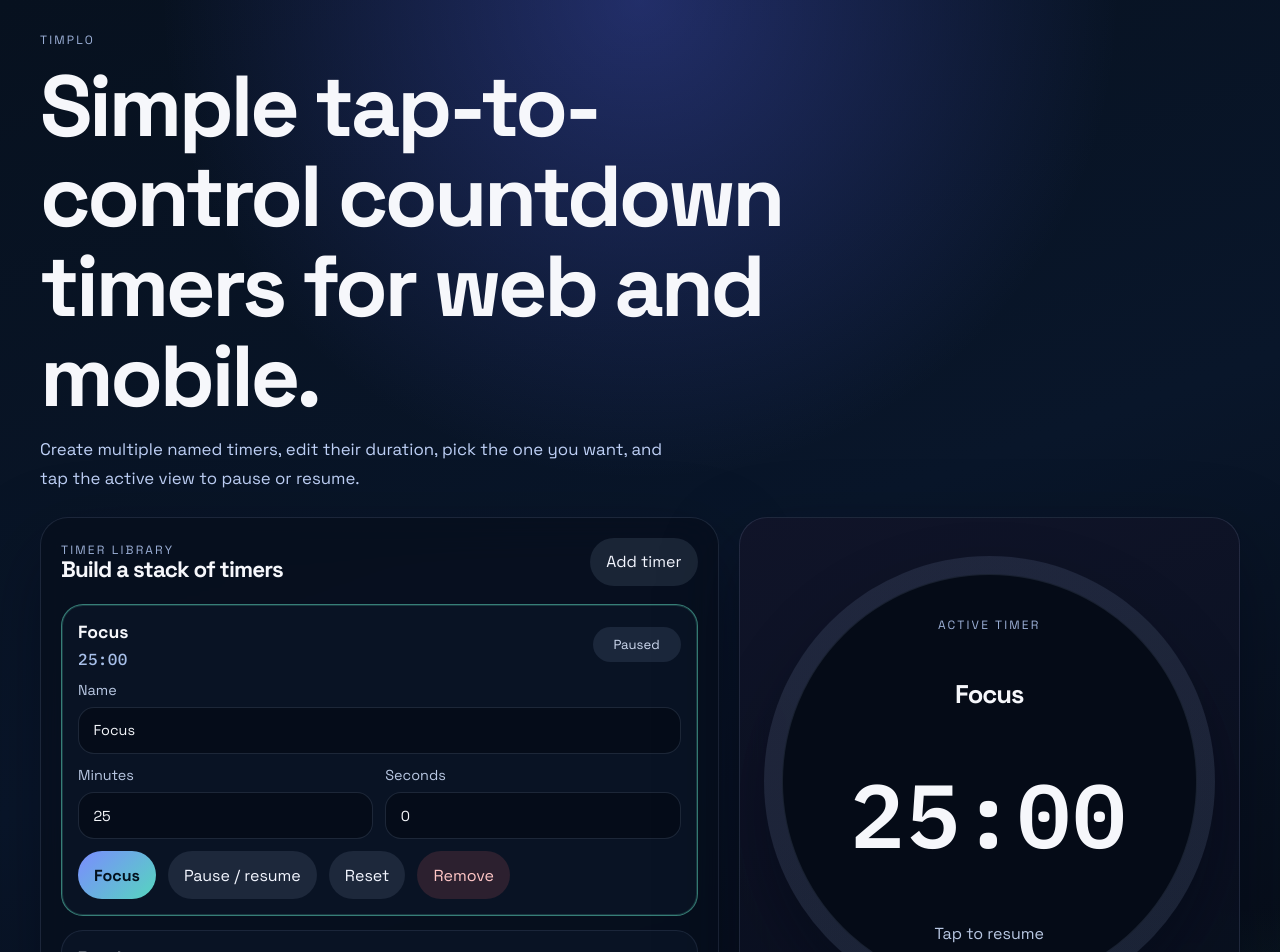
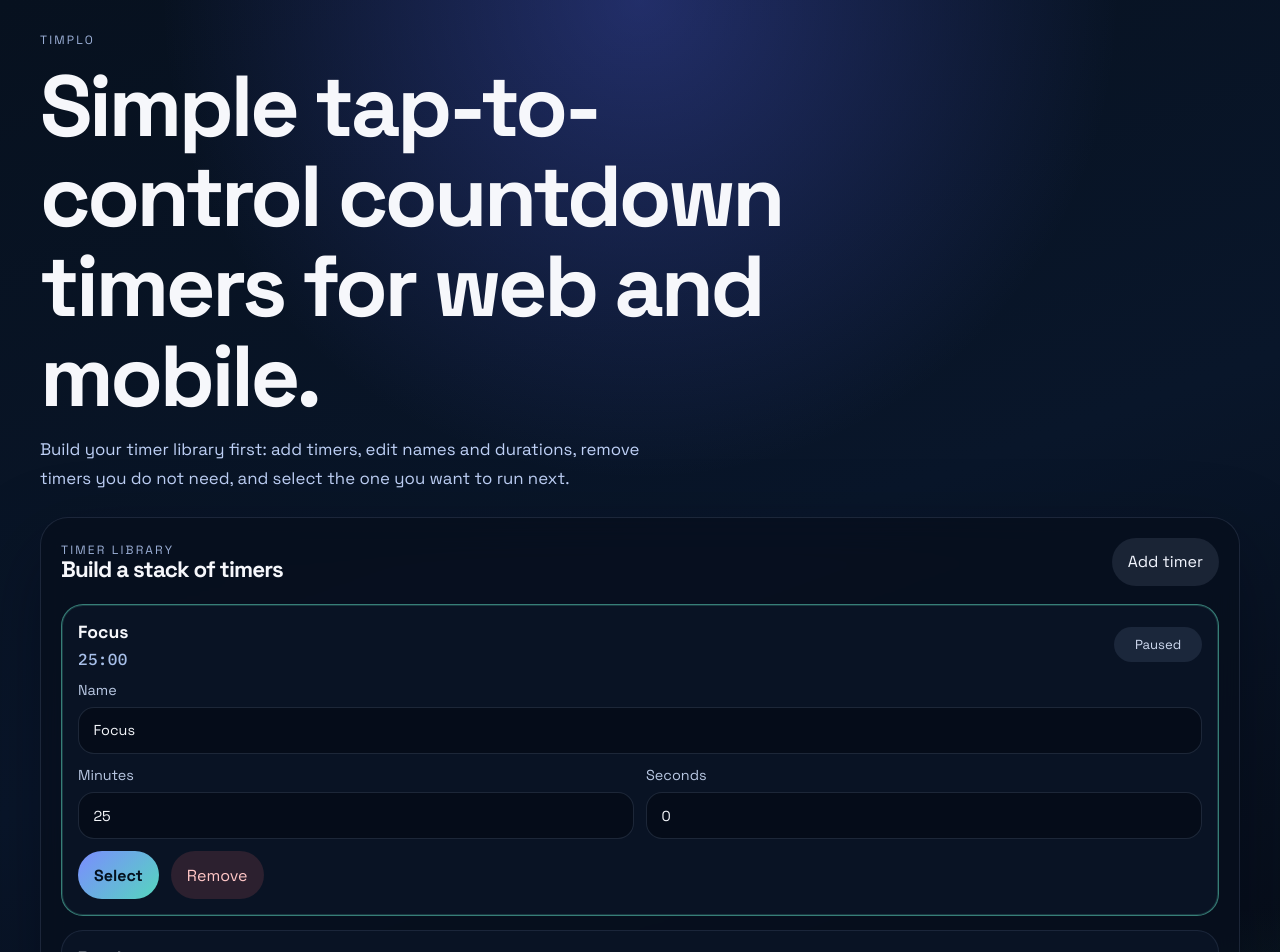
Before and after one commit to aleutheris/timplo, a React (Vite) app: page / in a window 1280 px wide. Shown: the top 952 px of the page. Built offline with nearby package versions, Linux system fonts and the light colour scheme.

Commit message:
BI-260003 implemented

```diff
--- a/src/App.tsx
+++ b/src/App.tsx
@@ -1,55 +1,45 @@
 import { useEffect, useMemo, useState } from 'react';
-import { Timer, clampDuration, createStarterTimers, createTimer, formatTime, loadTimers, saveTimers } from './timer';
+import { Timer, clampDuration, createTimer, formatTime, loadTimers, saveTimers } from './timer';
 import { TimerList } from './components/TimerList';
-import { TimerStage } from './components/TimerStage';
 
-const tickTimers = (timers: Timer[]): Timer[] =>
-  timers.map((timer) => {
-    if (!timer.isRunning || timer.remainingSeconds <= 0) {
-      return timer;
-    }
+const MAX_TIMERS = 10;
+const MAX_NAME_LENGTH = 15;
+const MAX_DURATION_SECONDS = 59 * 60 + 59;
+const MIN_DURATION_SECONDS = 1;
 
-    const nextRemainingSeconds = timer.remainingSeconds - 1;
+const normalizeName = (name: string) => name.trim().slice(0, MAX_NAME_LENGTH);
 
-    return {
-      ...timer,
-      remainingSeconds: nextRemainingSeconds,
-      isRunning: nextRemainingSeconds > 0,
-    };
-  });
+const keepDurationInRange = (seconds: number) =>
+  Math.min(MAX_DURATION_SECONDS, Math.max(MIN_DURATION_SECONDS, seconds));
 
 const App = () => {
   const [timers, setTimers] = useState<Timer[]>(loadTimers);
-  const [activeTimerId, setActiveTimerId] = useState<string | null>(null);
+  const [selectedTimerId, setSelectedTimerId] = useState<string | null>(null);
+
+  useEffect(() => {
+    setTimers((currentTimers) =>
+      currentTimers.map((timer) => (timer.isRunning ? { ...timer, isRunning: false } : timer)),
+    );
+  }, []);
 
   useEffect(() => {
     if (timers.length === 0) {
-      const starterTimers = createStarterTimers();
-      setTimers(starterTimers);
-      setActiveTimerId(starterTimers[0]?.id ?? null);
+      setSelectedTimerId(null);
       return;
     }
 
-    if (!activeTimerId || !timers.some((timer) => timer.id === activeTimerId)) {
-      setActiveTimerId(timers[0]?.id ?? null);
+    if (!selectedTimerId || !timers.some((timer) => timer.id === selectedTimerId)) {
+      setSelectedTimerId(timers[0]?.id ?? null);
     }
-  }, [activeTimerId, timers]);
+  }, [selectedTimerId, timers]);
 
   useEffect(() => {
     saveTimers(timers);
   }, [timers]);
 
-  useEffect(() => {
-    const intervalId = window.setInterval(() => {
-      setTimers((currentTimers) => tickTimers(currentTimers));
-    }, 1000);
-
-    return () => window.clearInterval(intervalId);
-  }, []);
-
-  const activeTimer = useMemo(
-    () => timers.find((timer) => timer.id === activeTimerId) ?? timers[0] ?? null,
-    [activeTimerId, timers],
+  const selectedTimer = useMemo(
+    () => timers.find((timer) => timer.id === selectedTimerId) ?? timers[0] ?? null,
+    [selectedTimerId, timers],
   );
 
   const patchTimer = (timerId: string, updater: (timer: Timer) => Timer) => {
@@ -61,7 +51,7 @@ const App = () => {
   const updateName = (timerId: string, name: string) => {
     patchTimer(timerId, (timer) => ({
       ...timer,
-      name,
+      name: normalizeName(name) || 'Timer',
     }));
   };
 
@@ -69,10 +59,10 @@ const App = () => {
     const parsedMinutes = Number.parseInt(minutes, 10);
 
     patchTimer(timerId, (timer) => {
-      const nextDurationSeconds = clampDuration(
+      const nextDurationSeconds = keepDurationInRange(clampDuration(
         Number.isFinite(parsedMinutes) ? parsedMinutes : 0,
         timer.durationSeconds % 60,
-      );
+      ));
 
       return {
         ...timer,
@@ -87,10 +77,10 @@ const App = () => {
     const parsedSeconds = Number.parseInt(seconds, 10);
 
     patchTimer(timerId, (timer) => {
-      const nextDurationSeconds = clampDuration(
+      const nextDurationSeconds = keepDurationInRange(clampDuration(
         Math.floor(timer.durationSeconds / 60),
         Number.isFinite(parsedSeconds) ? parsedSeconds : 0,
-      );
+      ));
 
       return {
         ...timer,
@@ -102,24 +92,22 @@ const App = () => {
   };
 
   const addTimer = () => {
+    if (timers.length >= MAX_TIMERS) {
+      return;
+    }
+
     const timer = createTimer({ name: `Timer ${timers.length + 1}`, minutes: 1, seconds: 0 });
 
     setTimers((currentTimers) => [...currentTimers, timer]);
-    setActiveTimerId(timer.id);
+    setSelectedTimerId(timer.id);
   };
 
   const removeTimer = (timerId: string) => {
     setTimers((currentTimers) => {
       const nextTimers = currentTimers.filter((timer) => timer.id !== timerId);
 
-      if (nextTimers.length === 0) {
-        const starterTimers = createStarterTimers();
-        setActiveTimerId(starterTimers[0]?.id ?? null);
-        return starterTimers;
-      }
-
-      if (activeTimerId === timerId) {
-        setActiveTimerId(nextTimers[0]?.id ?? null);
+      if (selectedTimerId === timerId) {
+        setSelectedTimerId(nextTimers[0]?.id ?? null);
       }
 
       return nextTimers;
@@ -127,47 +115,8 @@ const App = () => {
   };
 
   const selectTimer = (timerId: string) => {
-    setActiveTimerId(timerId);
-    patchTimer(timerId, (timer) => ({
-      ...timer,
-      remainingSeconds: timer.remainingSeconds > 0 ? timer.remainingSeconds : timer.durationSeconds,
-      isRunning: true,
-    }));
+    setSelectedTimerId(timerId);
   };
-
-  const toggleActiveTimer = () => {
-    if (!activeTimer) {
-      return;
-    }
-
-    patchTimer(activeTimer.id, (timer) => {
-      const resetRemainingSeconds = timer.remainingSeconds > 0 ? timer.remainingSeconds : timer.durationSeconds;
-
-      return {
-        ...timer,
-        remainingSeconds: resetRemainingSeconds,
-        isRunning: !timer.isRunning && resetRemainingSeconds > 0 ? true : !timer.isRunning,
-      };
-    });
-  };
-
-  const resetTimer = (timerId: string) => {
-    patchTimer(timerId, (timer) => ({
-      ...timer,
-      remainingSeconds: timer.durationSeconds,
-      isRunning: false,
-    }));
-  };
-
-  const normalizedActiveTimer = activeTimer
-    ? {
-        ...activeTimer,
-        progress:
-          activeTimer.durationSeconds === 0
-            ? 1
-            : 1 - activeTimer.remainingSeconds / activeTimer.durationSeconds,
-      }
-    : null;
 
   return (
     <main className="app-shell">
@@ -175,39 +124,32 @@ const App = () => {
         <p className="eyebrow">Timplo</p>
         <h1>Simple tap-to-control countdown timers for web and mobile.</h1>
         <p className="hero-copy">
-          Create multiple named timers, edit their duration, pick the one you want,
-          and tap the active view to pause or resume.
+          Build your timer library first: add timers, edit names and durations,
+          remove timers you do not need, and select the one you want to run next.
         </p>
       </section>
 
-      <section className="layout">
+      <section className="layout layout-library">
         <TimerList
-          activeTimerId={activeTimerId}
+          activeTimerId={selectedTimerId}
+          canAddTimer={timers.length < MAX_TIMERS}
           onAddTimer={addTimer}
           onDeleteTimer={removeTimer}
           onEditMinutes={updateMinutes}
           onEditName={updateName}
           onEditSeconds={updateSeconds}
-          onResetTimer={resetTimer}
           onSelectTimer={selectTimer}
-          onToggleTimer={toggleActiveTimer}
           timers={timers}
-        />
-
-        <TimerStage
-          activeTimer={normalizedActiveTimer}
-          onResetTimer={resetTimer}
-          onToggleTimer={toggleActiveTimer}
         />
       </section>
 
       <footer className="footer-note">
-        {activeTimer ? (
+        {selectedTimer ? (
           <span>
-            Active timer: <strong>{activeTimer.name}</strong> at {formatTime(activeTimer.remainingSeconds)}
+            Selected for next step: <strong>{selectedTimer.name}</strong> at {formatTime(selectedTimer.durationSeconds)}
           </span>
         ) : (
-          <span>No active timer yet.</span>
+          <span>No timer selected yet.</span>
         )}
       </footer>
     </main>
--- a/src/components/TimerList.tsx
+++ b/src/components/TimerList.tsx
@@ -2,27 +2,25 @@ import { Timer, formatTime } from '../timer';
 
 type TimerListProps = {
   activeTimerId: string | null;
+  canAddTimer: boolean;
   onAddTimer: () => void;
   onDeleteTimer: (timerId: string) => void;
   onEditMinutes: (timerId: string, minutes: string) => void;
   onEditName: (timerId: string, name: string) => void;
   onEditSeconds: (timerId: string, seconds: string) => void;
-  onResetTimer: (timerId: string) => void;
   onSelectTimer: (timerId: string) => void;
-  onToggleTimer: () => void;
   timers: Timer[];
 };
 
 export const TimerList = ({
   activeTimerId,
+  canAddTimer,
   onAddTimer,
   onDeleteTimer,
   onEditMinutes,
   onEditName,
   onEditSeconds,
-  onResetTimer,
   onSelectTimer,
-  onToggleTimer,
   timers,
 }: TimerListProps) => (
   <aside className="panel timer-list-panel">
@@ -32,10 +30,12 @@ export const TimerList = ({
         <h2>Build a stack of timers</h2>
       </div>
 
-      <button className="secondary-button" type="button" onClick={onAddTimer}>
+      <button className="secondary-button" type="button" onClick={onAddTimer} disabled={!canAddTimer}>
         Add timer
       </button>
     </div>
+
+    {!canAddTimer ? <p className="panel-helper">Maximum of 10 timers reached.</p> : null}
 
     <div className="timer-grid">
       {timers.map((timer) => {
@@ -58,6 +58,7 @@ export const TimerList = ({
               <span>Name</span>
               <input
                 aria-label={`Timer name for ${timer.name}`}
+                maxLength={15}
                 type="text"
                 value={timer.name}
                 onChange={(event) => onEditName(timer.id, event.target.value)}
@@ -70,6 +71,7 @@ export const TimerList = ({
                 <input
                   aria-label={`Minutes for ${timer.name}`}
                   inputMode="numeric"
+                  max="59"
                   min="0"
                   type="number"
                   value={Math.floor(timer.durationSeconds / 60)}
@@ -93,13 +95,7 @@ export const TimerList = ({
 
             <div className="timer-actions">
               <button className="primary-button" type="button" onClick={() => onSelectTimer(timer.id)}>
-                Focus
-              </button>
-              <button className="secondary-button" type="button" onClick={onToggleTimer}>
-                Pause / resume
-              </button>
-              <button className="secondary-button" type="button" onClick={() => onResetTimer(timer.id)}>
-                Reset
+                Select
               </button>
               <button className="danger-button" type="button" onClick={() => onDeleteTimer(timer.id)}>
                 Remove
--- a/src/styles.css
+++ b/src/styles.css
@@ -86,6 +86,10 @@ button {
   align-items: start;
 }
 
+.layout-library {
+  grid-template-columns: minmax(0, 1fr);
+}
+
 .panel {
   background: rgba(7, 15, 29, 0.78);
   border: 1px solid rgba(153, 177, 216, 0.15);
@@ -112,6 +116,12 @@ button {
   margin-bottom: 18px;
 }
 
+.panel-helper {
+  margin: 0 0 16px;
+  color: #a8c0ea;
+  font-size: 0.9rem;
+}
+
 .panel-heading h2 {
   font-size: 1.4rem;
 }
@@ -132,6 +142,11 @@ button {
 .danger-button {
   background: rgba(170, 187, 221, 0.12);
   color: #f3f6ff;
+}
+
+.secondary-button:disabled {
+  cursor: not-allowed;
+  opacity: 0.55;
 }
 
 .primary-button {
```
